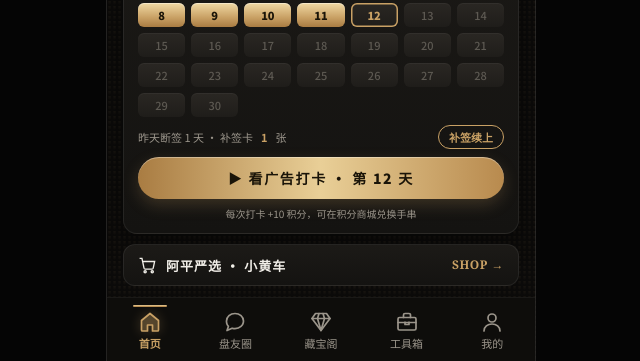
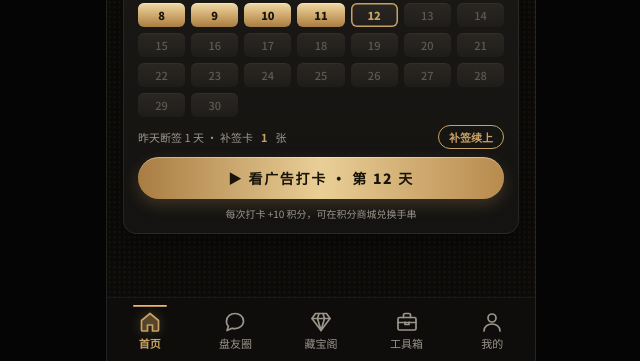
Before and after one commit to Strawberry040607/aping-collection-demo, a plain HTML site: page index.html in a window 1280 px wide. Shown: the part 439-800 px from the top of the page, without its empty margins (319-959 px from the left). Drawn offline with Linux system fonts and the light colour scheme.

Commit message:
首页去掉小黄车入口
Co-Authored-By: Claude Opus 5.5 <noreply@anthropic.com>

```diff
--- a/index.html
+++ b/index.html
@@ -830,7 +830,6 @@ textarea.field{height:96px;resize:none}
       <p class="ck2-tip">每次打卡 +10 积分，可在积分商城兑换手串</p>
     </section>
 
-    <button class="shop2" data-todo="将跳转至抖音小黄车 · 阿平严选"><svg viewBox="0 0 24 24"><circle cx="9" cy="20" r="1.4"/><circle cx="18" cy="20" r="1.4"/><path d="M2 3h3l2.6 12.4a1.5 1.5 0 001.5 1.1h8.6a1.5 1.5 0 001.5-1.1L21 7H6"/></svg>阿平严选 · 小黄车<span>SHOP →</span></button>
   </main>
 
   <!-- 02 盘友圈 -->
```
